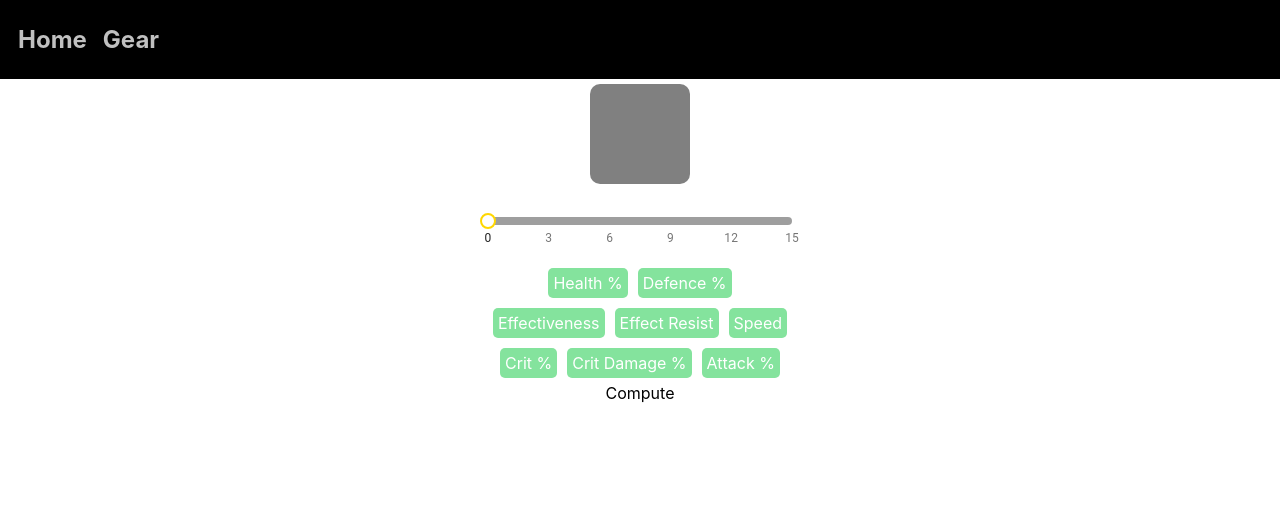
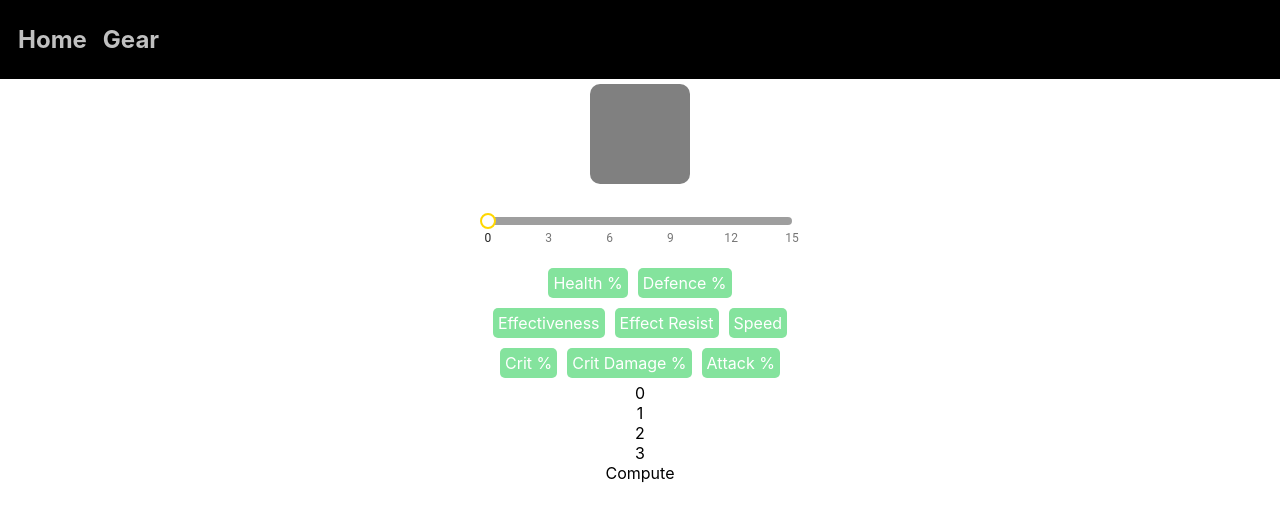
Before and after one commit to Cameronl14320/epic7-rebuilt, a Next.js app: page /gear in a window 1280 px wide. Shown: the top 522 px of the page. Built offline with nearby package versions, Linux system fonts and the light colour scheme.

Commit message:
adding substat fields

```diff
--- a/components/gear/substat/SubstatButton.tsx
+++ b/components/gear/substat/SubstatButton.tsx
@@ -2,6 +2,7 @@ import { Box } from 'rebass'
 import { useState } from 'react'
 import { SubStat } from '../../../objects/SubStat';
 import GearSelection from '../../../objects/GearSelection'
+import SubstatField from './SubstatField'
 import { Button, Color } from '../../../styles/theme'
 
 const subSelectStyle = {
--- /dev/null
+++ b/components/gear/substat/SubstatDisplay.tsx
@@ -0,0 +1,30 @@
+import { Box } from 'rebass'
+import GearSelection from '../../../objects/GearSelection'
+
+interface DisplayProps {
+    selected : GearSelection
+}
+
+export default function SubstatDisplay(props : DisplayProps) {
+    const { selected } = props
+
+    const displaySubs = []
+    for (let n = 0; n < 4; n++) {
+        displaySubs.push(
+            <Box sx={{
+                gridRow: n+1
+            }}>
+                {n}
+            </Box>
+        )
+    }
+
+
+    return (
+        <Box sx={{
+            display: 'grid'
+        }}>
+            {displaySubs}
+        </Box>
+    )
+}
--- a/objects/GearSelection.tsx
+++ b/objects/GearSelection.tsx
@@ -28,6 +28,10 @@ export default class {
         }
     }
 
+    public getSize() {
+        return this.selected.length - 1;
+    }
+
     public toString() {
         let string : String = "";
 
--- a/pages/gear.tsx
+++ b/pages/gear.tsx
@@ -4,6 +4,7 @@ import { Box } from 'rebass'
 import { useState } from 'react'
 import EnhanceSelect from '../components/gear/enhance/EnhanceSelect'
 import SubstatSelect from '../components/gear/substat/SubstatSelect'
+import SubstatDisplay from '../components/gear/substat/SubstatDisplay'
 import RaritySelect from '../components/gear/rarity/RaritySelect'
 import calcMinMax from '../data/calculation/calcMinMax'
 import { Helmet } from 'react-helmet'
@@ -60,6 +61,9 @@ export default function gear(props) {
                     <Box id="gear-grid-row-3" sx={gearStyle.gridRow}>
                         {<SubstatSelect substats={selectedSubstats}/>}
                     </Box>
+                    <Box>
+                        {<SubstatDisplay selected={selectedSubstats}/>}
+                    </Box>
 
                 </Box>
                 <Box id="gear-compute" sx={gearStyle.compute}>
```
Also changed, not shown: components/gear/substat/SubstatField.tsx (added, +17 -0 lines).
